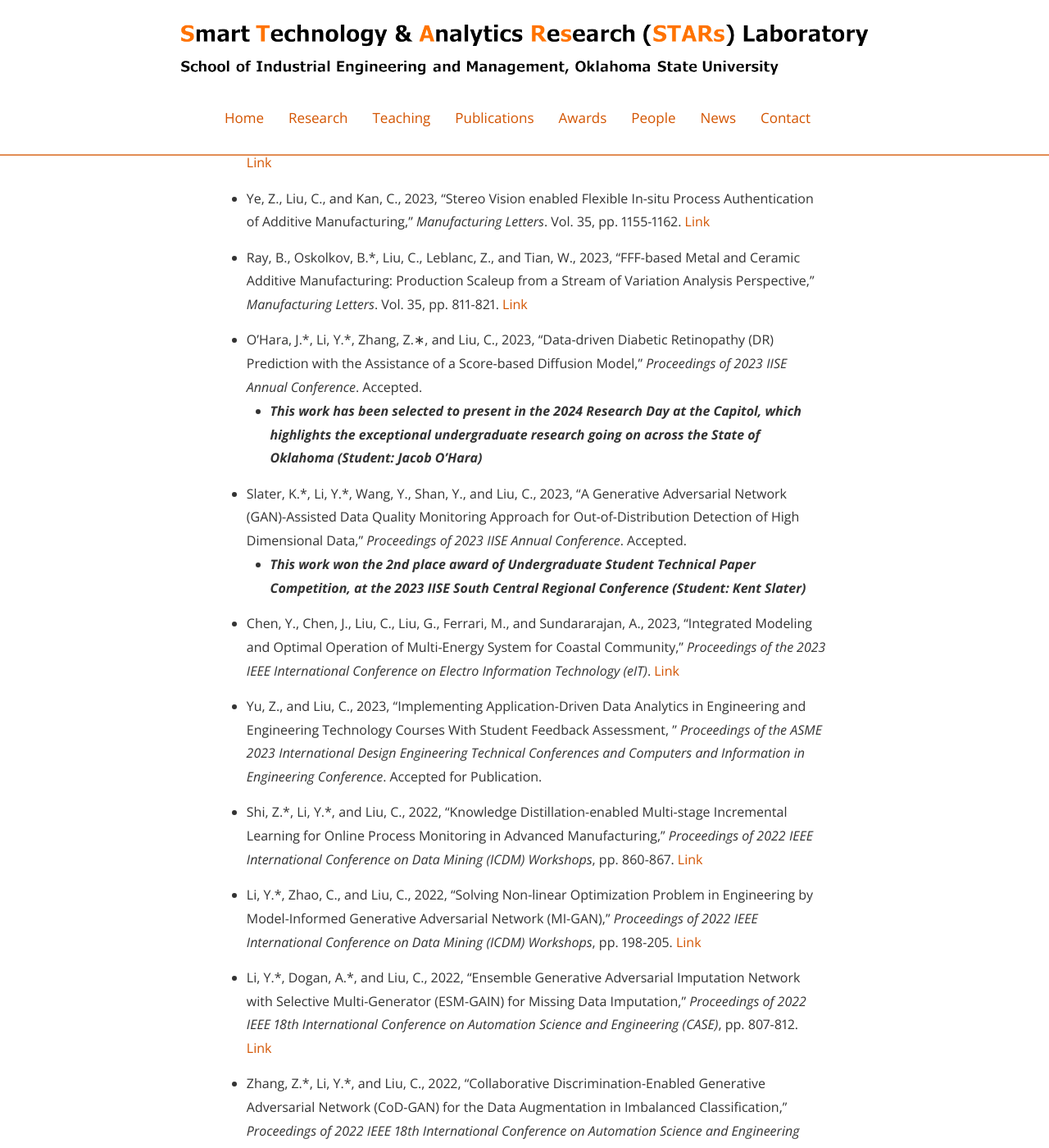
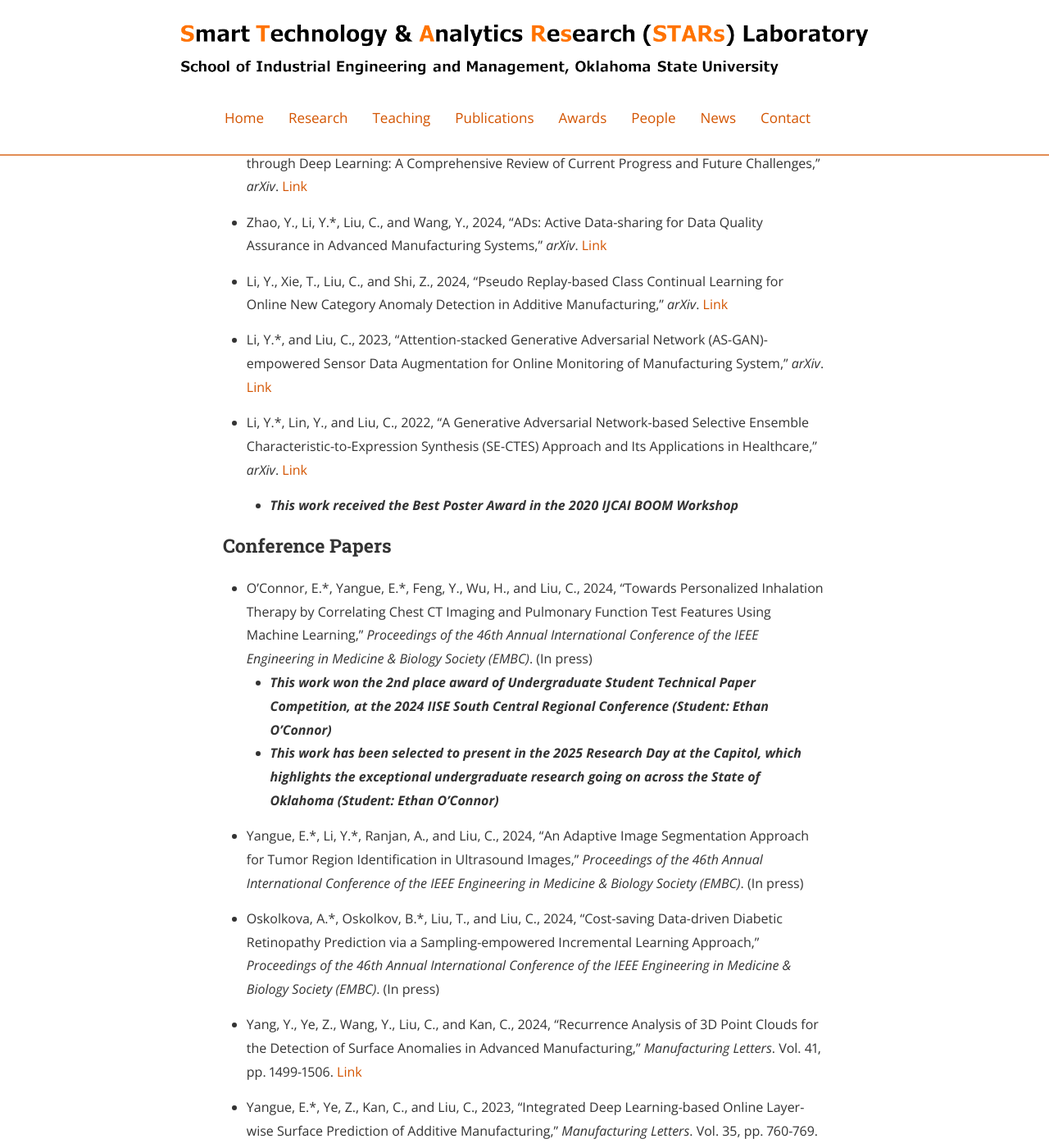
Before and after one commit to stars-laboratory/stars-laboratory.github.io, a Jekyll site: the page built from Dpublications.md, in a window 1280 px wide and 1400 px high, scrolled down 3779 px. Shown: the whole window at 82% size. Built offline with Jekyll 4.4.1, drawn with Linux system fonts in a browser that asks for light colours; nearby versions of some CDN libraries; some of the changed text lies outside the part shown.

Commit message:
Update Dpublications.md

```diff
--- a/Dpublications.md
+++ b/Dpublications.md
@@ -15,15 +15,23 @@
 
 ### Journal Articles
 
-* Li, Y.\*, Zhao, C., and Liu, C., 2022, “Model-Informed Generative Adversarial Network (MI-GAN) for Optimal Power Flow (OPF) Problem," *IISE Transactions*. (In Press) [Link](https://doi.org/10.1080/24725854.2023.2286507)
+* Li, Y.\*, Zhao, C., and Liu, C., 2024, “Model-Informed Generative Adversarial Network (MI-GAN) for Optimal Power Flow (OPF) Problem," *IISE Transactions*. (In Press) [Link](https://doi.org/10.1080/24725854.2023.2286507)
 
-* Shi, Z.\*, Li, Y.\*, and Liu, C., 2024, “Knowledge Distillation-based Information Sharing for Online Process Monitoring in Decentralized Manufacturing System,” *Journal of Intelligent Manufacturing*. (Accpeted for Publication) [ArXiv Link](https://arxiv.org/abs/2302.01200)
+* Zhang, Z.\*, Li, Y.\*, Liu, T., and Liu, C., 2024, “Data Augmentation-empowered Diabetic Retinopathy Detection Based on Collaborative Discrimination-enabled Generative Adversarial Network,” *Annals of Operations Research*. (In Press) [Link](https://doi.org/10.1007/s10479-024-06147-6)
+
+* Shi, Z.\*, Li, Y.\*, and Liu, C., 2024, “Knowledge Distillation-based Information Sharing for Online Process Monitoring in Decentralized Manufacturing System,” *Journal of Intelligent Manufacturing*. (In Press) [Link](https://doi.org/10.1007/s10845-024-02348-9) [ArXiv Link](https://arxiv.org/abs/2302.01200)
+
+* Yangue, E.\*, Ranjan, A., Feng, Y., and Liu, C., 2024, “Toward Smart Ultrasound Image Augmentation to Advance Tumor Treatment Monitoring: Exploring the Potential of Diffusion Generative Model,” *ASME Journal of Medical Devices*, Vol. 18(3), pp. 031006. [Link](https://doi.org/10.1115/1.4065905)
+
+* Yangue, E.\*, Fullington, D., Smith, O., Tian, W., and Liu, C., 2024, “Diffusion Generative Model-based Learning for Smart Layer-wise Monitoring of Additive Manufacturing,” *ASME Journal of Computing and Information Science in Engineering*, Vol. 24(6), pp. 060903. [Link](https://doi.org/10.1115/1.4065092)
 
 * Islam, M., Liu, C., Cai, C., Shah, J., and Fend, Y., 2024, “A User-Centered Smart Inhaler Algorithm for Targeted Drug Delivery in Juvenile Onset Recurrent Respiratory Papillomatosis Treatment Integrating Computational Fluid Particle Dynamics and Machine Learning,” *Physics of Fluids*. Vol 36 (2), pp. 021912. [Link](https://doi.org/10.1063/5.0186786)
     * ***This work was selected as the ”Editor’s Pick” and featured in the journal’s science highlight***
     * The [link](https://doi.org/10.1063/10.0025061) of the Journal's Science Highlight (scilight)
 
 * Li, Y.\*, Shi, Z.\*, and Liu, C., 2023, “Transformer-enabled Generative Adversarial Imputation Network with Selective Generation (SGT-GAIN) for Missing Region Imputation,” *IISE Transactions*. (In Press) [Link](https://doi.org/10.1080/24725854.2023.2193257)
+
+* Fullington, D., Yangue, E.\*, Bappy, M., Liu, C., and Tian, W., 2024, “Leveraging Small-scale Datasets for Additive Manufacturing: Current Practice and Remaining Gaps,” *Journal of Manufacturing Systems*. Vol. 75, pp. 306-321. [Link](https://doi.org/10.1016/j.jmsy.2024.04.021)
 
 * Shi, Z.\*, Oskolkov, B.\*, Tian, W., Kan, C., and Liu, C., 2024, “Sensor Data Protection through Integration of Blockchain and Camouflaged Encryption in Cyber-physical Manufacturing Systems,”  *ASME Journal of Computing and Information Science in Engineering*. Vol. 24(7), pp. 071004. [Link](https://doi.org/10.1115/1.4063859)
 
@@ -35,11 +43,11 @@
 
 * Kosolwattana, T., Liu, C., Hu, R., Han, S., Chen, H., and Lin, Y., 2024, “A Self-inspected Adaptive SMOTE Algorithm (SASMOTE) for Highly Imbalanced Data Classification," *BioData Mining*. Vol. 16 (15) [Link](https://doi.org/10.1186/s13040-023-00330-4)
 
-* Ashar, H., Singh, A., Kishore, D., Neel, T., More S., Liu C., Dugat, D., and Ranjan, A., 2023, “Enabling Chemo-Immunotherapy with HIFU in Canine Cancer Patients,” *Annals of Biomedical Engineering*. [Link](https://doi.org/10.1007/s10439-023-03194-1).
+* Ashar, H., Singh, A., Kishore, D., Neel, T., More S., Liu C., Dugat, D., and Ranjan, A., 2024, “Enabling Chemo-Immunotherapy with HIFU in Canine Cancer Patients,” *Annals of Biomedical Engineering*. Vol. 52 (7), pp. 1859-1872 [Link](https://doi.org/10.1007/s10439-023-03194-1).
 
 * Liu, C., Wang, R., Ho, I., Kong, Z., Williams, C., Babu, S., and Joslin, C., 2023, “Toward Online Surface Morphology Measurement in Additive Manufacturing Using a Deep Learning-based Approach," *Journal of Intelligent Manufacturing*. Vol. 34 (6), pp. 2673-2689. [Link](https://doi.org/10.1007/s10845-022-01933-0)
 
-* Shi, Z.\*, Mamun, A., Kan, C., Tian, W., and Liu, C., 2023, "An LSTM-Autoencoder Based Online Side Channel Monitoring Approach for Cyber-physical Attack Detection in Additive Manufacturing," *Journal of Intelligent Manufacturing*. 34, pp. 1815–1831 [Link](https://doi.org/10.1007/s10845-021-01879-9)
+* Shi, Z.\*, Mamun, A., Kan, C., Tian, W., and Liu, C., 2023, "An LSTM-Autoencoder Based Online Side Channel Monitoring Approach for Cyber-physical Attack Detection in Additive Manufacturing," *Journal of Intelligent Manufacturing*. Vol. 34, pp. 1815–1831 [Link](https://doi.org/10.1007/s10845-021-01879-9)
 
 * Xiao, P., Shi, Z.\*, Liu, C., and Darren, D., 2022, “Characteristics of circulating small non-coding RNAs in plasma and serum during human aging,” *Aging Medicine*. Vol. 6(1), pp. 35-48 [Link](https://doi.org/10.1002/agm2.12241)
 
@@ -81,7 +89,11 @@
 
 ### Pre-print articles
 
-* Shi, Z., Xie, T., Liu, C., and Li, Y., “Pseudo Replay-based Class Continual Learning for Online New Category Anomaly Detection in Additive Manufacturing,” *arXiv*. [Link](https://arxiv.org/abs/2312.02491)
+* Saimon, A., Yangue, E.\*, Yue, X., Kong, Z., and Liu, C., 2024, “Advancing Additive Manufacturing through Deep Learning: A Comprehensive Review of Current Progress and Future Challenges,” *arXiv*. [Link](https://arxiv.org/abs/2403.00669)
+
+* Zhao, Y., Li, Y.\*, Liu, C., and Wang, Y., 2024, “ADs: Active Data-sharing for Data Quality Assurance in Advanced Manufacturing Systems,” *arXiv*. [Link](https://arxiv.org/abs/2404.00572)
+
+* Li, Y., Xie, T., Liu, C., and Shi, Z., 2024, “Pseudo Replay-based Class Continual Learning for Online New Category Anomaly Detection in Additive Manufacturing,” *arXiv*. [Link](https://arxiv.org/abs/2312.02491)
 
 * Li, Y.\*, and Liu, C., 2023, “Attention-stacked Generative Adversarial Network (AS-GAN)-empowered Sensor Data Augmentation for Online Monitoring of Manufacturing System,” *arXiv*. [Link](https://arxiv.org/abs/2306.06268)
 
@@ -90,6 +102,16 @@
 
 
 ### Conference Papers
+
+* O’Connor, E.\*, Yangue, E.\*, Feng, Y., Wu, H., and Liu, C., 2024, “Towards Personalized Inhalation Therapy by Correlating Chest CT Imaging and Pulmonary Function Test Features Using Machine Learning,” *Proceedings of the 46th Annual International Conference of the IEEE Engineering in Medicine & Biology Society (EMBC)*. (In press)
+     * ***This work won the 2nd place award of Undergraduate Student Technical Paper Competition, at the 2024 IISE South Central Regional Conference (Student: Ethan O'Connor)***
+   * ***This work has been selected to present in the 2025 Research Day at the Capitol, which highlights the exceptional undergraduate research going on across the State of Oklahoma (Student: Ethan O'Connor)***
+
+* Yangue, E.\*, Li, Y.\*, Ranjan, A., and Liu, C., 2024, “An Adaptive Image Segmentation Approach for Tumor Region Identification in Ultrasound Images,” *Proceedings of the 46th Annual International Conference of the IEEE Engineering in Medicine & Biology Society (EMBC)*. (In press)
+
+* Oskolkova, A.\*, Oskolkov, B.\*, Liu, T., and Liu, C., 2024, “Cost-saving Data-driven Diabetic Retinopathy Prediction via a Sampling-empowered Incremental Learning Approach,” *Proceedings of the 46th Annual International Conference of the IEEE Engineering in Medicine & Biology Society (EMBC)*. (In press)
+
+* Yang, Y., Ye, Z., Wang, Y., Liu, C., and Kan, C., 2024, “Recurrence Analysis of 3D Point Clouds for the Detection of Surface Anomalies in Advanced Manufacturing,” *Manufacturing Letters*. Vol. 41, pp. 1499-1506. [Link](https://doi.org/10.1016/j.mfglet.2024.09.176)
 
 * Yangue, E.\*, Ye, Z., Kan, C., and Liu, C., 2023, “Integrated Deep Learning-based Online Layer-wise Surface Prediction of Additive Manufacturing,” *Manufacturing Letters*. Vol. 35, pp. 760-769. [Link](https://doi.org/10.1016/j.mfglet.2023.08.108)
 
```
